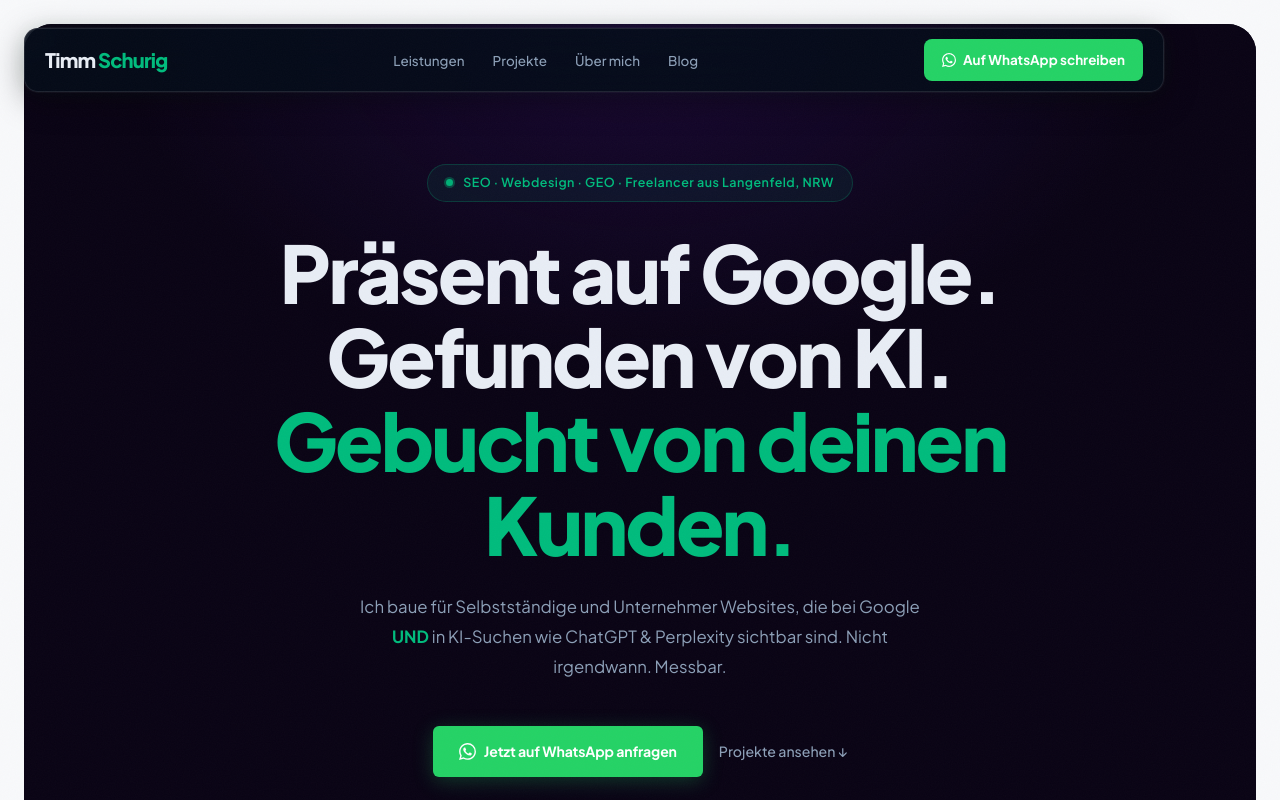
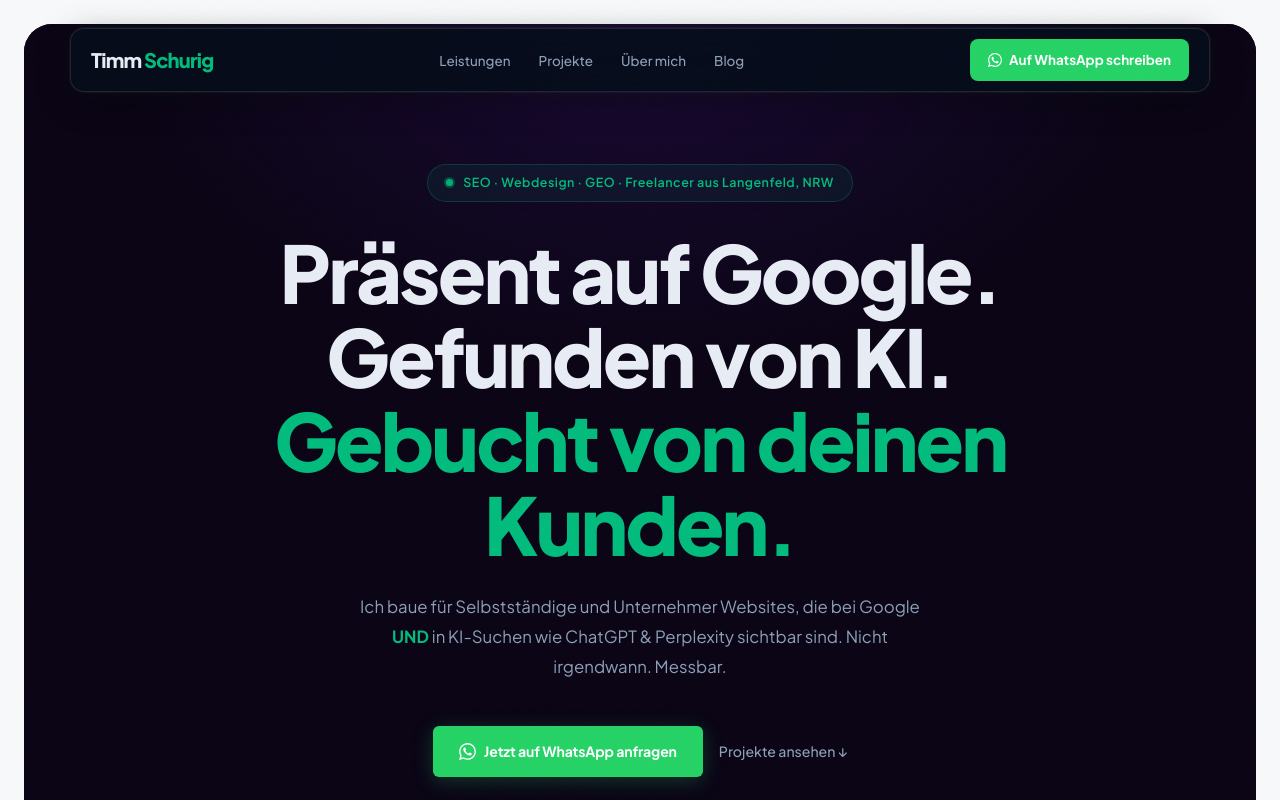
Before and after one commit to timmsug-source/LP-LinkedIn, a Next.js app: page / in a window 1280 px wide. Shown: the top 800 px of the page. Built offline with nearby package versions, Linux system fonts and the light colour scheme; no server answers; the database is empty.

Commit message:
fix: nav-inner margin auf desktop wiederhergestellt

```diff
--- a/app/globals.css
+++ b/app/globals.css
@@ -135,7 +135,7 @@
   body > nav.scrolled { padding: 14px 0; }
 }
 .nav-inner {
-  max-width: 1140px; margin: 0; padding: 0 28px; width: 100%;
+  max-width: 1140px; margin: 0 auto; padding: 0 28px;
   display: flex; align-items: center; justify-content: space-between;
   background: rgba(5,13,26,.88);
   backdrop-filter: blur(20px);
```
